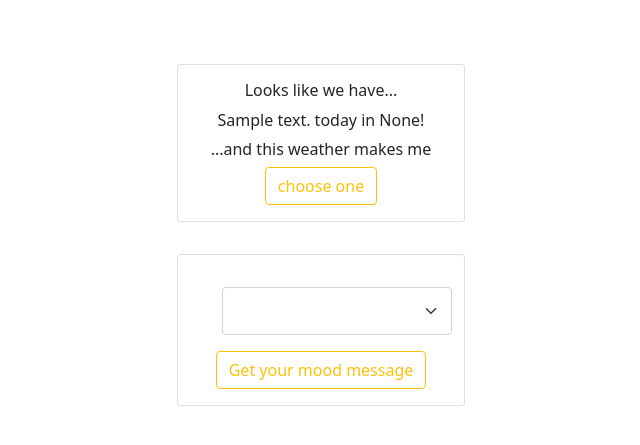
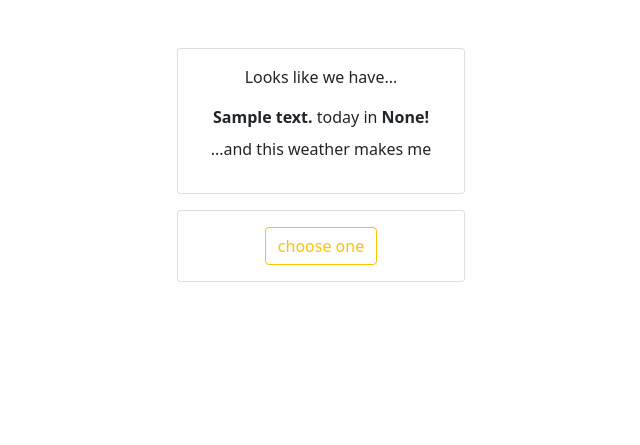
Before and after one commit to AndreaGraziosi/Mood_Weather_App, a Flask app: page /display_weather in a window 1280 px wide. Shown: the top 445 px of the page, without its empty margins (319-959 px from the left). Run offline with Flask 2, Linux system fonts and the light colour scheme; a database or web service that is not in the repository returns one stand-in record (values such as "Sample title"); data that the repository does not hold is empty.

Commit message:
display_mood page

```diff
--- a/app.py
+++ b/app.py
@@ -22,7 +22,7 @@ my_moods = {
 }
 
 my_messages = {
-   'Energized':'YAY, this is a great day',
+   'Energized':'“No matter how many obstacles come in front of me, I will not give up, and I will keep pushing forward because I know these obstacles are there to test my worthiness.”',
    'Happy':'Let your unique awesomeness and positive energy inspire confidence in others',
    'Sad':'Success is the sum of small efforts repeated day in and day out',
    'Tired': 'If you cannot do great things, do small things in a great way',
@@ -63,11 +63,14 @@ def display_weather():
 @app.route('/mood_picker', methods=['GET'])
 def mood_picker():
     """ choose your mood based on the weather """
+    selected_mood = request.args.get('mood')
+
     context = {
     'my_mood': my_moods.keys()
+
     }
 
-    return render_template("/display_weather.html", **context)
+    return render_template("/display_mood.html", **context)
 
 @app.route('/mood_message', methods=['GET'])
 def mood_message():
--- a/templates/display_weather.html
+++ b/templates/display_weather.html
@@ -3,32 +3,23 @@
 {% block content %}
 
 <div class="conatiner">
-    <div class="row row-cols-md-3 g-4 justify-content-center" style="padding-left:5rem; padding-right:5rem; padding-top: 4rem;">
+    <div class="row row-cols-md-3 g-4 justify-content-center" style="padding-left:5rem; padding-right:5rem; padding-top: 3rem;">
         <div class="card text-center" style="width: 18rem;">
             <div class="card-body">
-            <h6 class="card-text">Looks like we have...</h6>
-            <p class="card-title">{{description}} today in {{city}}!</p>
-            <h6> ...and this weather makes me </h6>
-            <form action="/mood_picker" method="GET">
-                <button class="btn btn-outline-warning" type="submit">choose one</button>
-            </form>
+            <p class="card-text">Looks like we have...</p>
+            <p class="card-title"><strong>{{description}}</strong> today in <strong>{{city}}!</strong></p>
+            <p> ...and this weather makes me <p>
+
             </div>
         </div>
     </div>
 
 
-    <div class="row row-cols-md-3 g-4 justify-content-center" style="padding-left:5rem; padding-right:5rem; padding-top: 2rem;">
+    <div class="row row-cols-md-3 g-4 justify-content-center" style="padding-left:5rem; padding-right:5rem; padding-top: 1rem;">
         <div class="card text-center" style="width: 18rem;">
             <div class="card-body">
-                <form action="/mood_message" method="GET">
-
-                    <select name="mood" class="form-select form-select-lg m-3" aria-label=".form-select-lg example">
-                            {% for mood in my_mood %}
-                        <option value="{{ mood }}">{{ mood }}</option>
-                            {% endfor %}
-                    </select>
-                    <button class="btn btn-outline-warning" type="submit">Get your mood message</button>
-
+                <form action="/mood_picker" method="GET">
+                    <button class="btn btn-outline-warning" type="submit">choose one</button>
                 </form>
             </div>
         </div>
```
Also changed, not shown: notes.txt (+11 -0 lines), templates/display_mood.html (added, +24 -0 lines), templates/index.html (+10 -8 lines).
